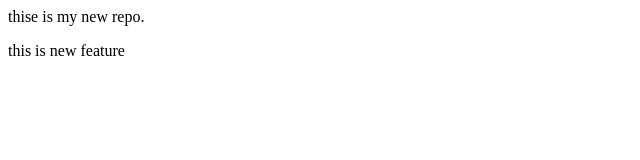
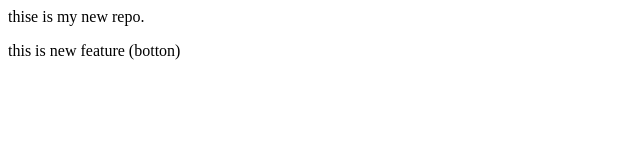
Before and after one commit to Harshad-Solanki/localrepo, a plain HTML site: page index.html in a window 1280 px wide. Shown: the full height of the page, 0-640 px from the left. Drawn offline with Linux system fonts and the light colour scheme.

```diff
--- a/index.html
+++ b/index.html
@@ -1,2 +1,2 @@
 <p>thise is my new repo.</p>
-<p>this is new feature</p>
+<p>this is new feature (botton)</p>
```
